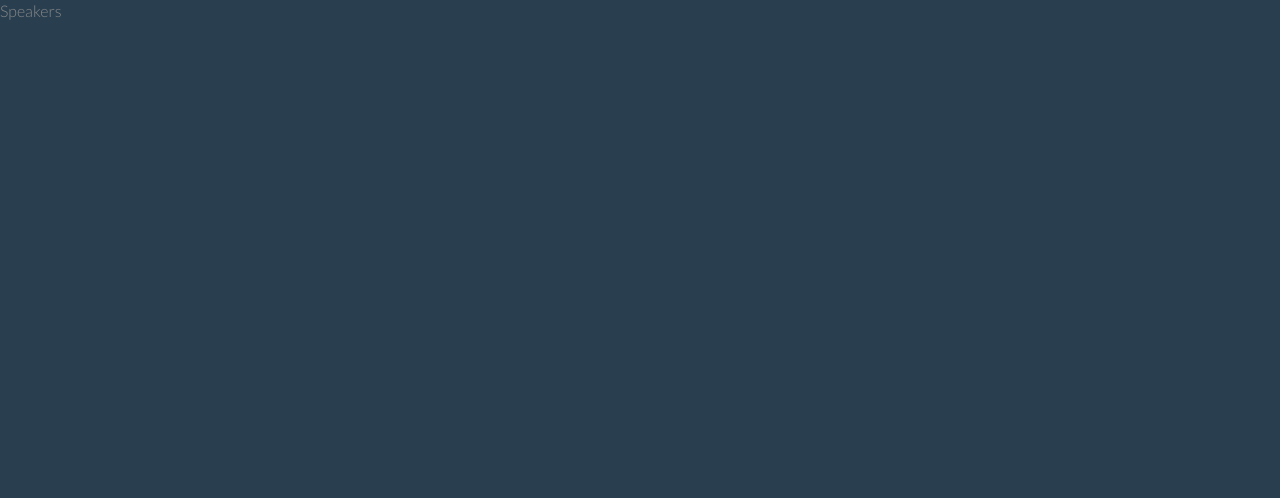
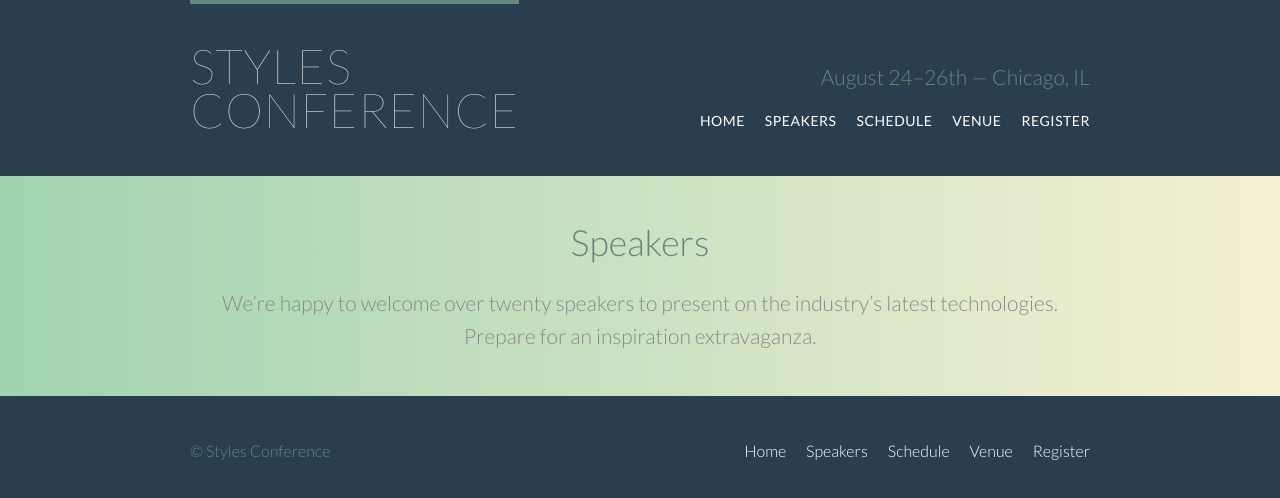
Before and after one commit to kacperkapusciak/styles-conf-react, a React (Create React App) app: page /styles-conf-react/speakers in a window 1280 px wide. Shown: the top 498 px of the page. Built offline with nearby package versions, Linux system fonts and the light colour scheme.

Commit message:
Wrapped Header, Hero and Footer with Container component inside this components

```diff
--- a/src/components/Home/Hero/Hero.js
+++ b/src/components/Home/Hero/Hero.js
@@ -1,18 +1,21 @@
 import React from "react";
-import {NavLink} from "react-router-dom";
+import { NavLink } from "react-router-dom";
 import styles from "components/Home/Hero/Hero.module.css";
+import Container from "components/UI/Container/Container";
 
 export default () => (
+  <Container>
     <section className={styles.hero}>
       <h2>Dedicated to the Craft of Building Websites</h2>
 
       <p>
-      Every year the brightest web designers and front-end developers descend on
-      Chicago to discuss the latest technologies. Join us this August!
+        Every year the brightest web designers and front-end developers descend
+        on Chicago to discuss the latest technologies. Join us this August!
       </p>
 
       <NavLink className={styles.btn} to="/register">
         Register Now
       </NavLink>
     </section>
+  </Container>
 );
--- a/src/components/Home/Home.js
+++ b/src/components/Home/Home.js
@@ -7,16 +7,10 @@ import Footer from "components/UI/Footer/Footer";
 
 const Home = props => (
   <>
-    <Container>
-      <Header />
-      <Hero />
-    </Container>
-
+    <Header />
+    <Hero />
     <Teasers />
-
-    <Container>
-      <Footer />
-    </Container>
+    <Footer />
   </>
 );
 
--- a/src/components/Schedule/Schedule.js
+++ b/src/components/Schedule/Schedule.js
@@ -7,20 +7,13 @@ import Timetable from "components/Schedule/Timetable/Timetable";
 
 const Schedule = props => (
   <>
-    <Container>
-      <Header />
-    </Container>
-
+    <Header />
     <Lead
       title="Schedule"
       text="The conference opens with amazing workshops and continues with two days of incredible talks and keynotes, all of which are facilitated by industry-leading experts."
     />
-
     <Timetable />
-
-    <Container>
-      <Footer />
-    </Container>
+    <Footer />
   </>
 );
 
--- a/src/components/Speakers/Speakers.js
+++ b/src/components/Speakers/Speakers.js
@@ -1,9 +1,17 @@
 import React from "react";
+import Header from "components/UI/Header/Header";
+import Footer from "components/UI/Footer/Footer";
+import Lead from "components/UI/Lead/Lead";
 
 const Speakers = props => (
-  <div>
-    <p>Speakers</p>
-  </div>
+  <>
+    <Header />
+    <Lead
+      title="Speakers"
+      text="We&#8217;re happy to welcome over twenty speakers to present on the industry&#8217;s latest technologies. Prepare for an inspiration extravaganza."
+    />
+    <Footer />
+  </>
 );
 
 export default Speakers;
--- a/src/components/UI/Footer/Footer.js
+++ b/src/components/UI/Footer/Footer.js
@@ -1,10 +1,12 @@
 import React from "react";
 import Nav from "components/UI/Nav/Nav";
 import styles from "components/UI/Footer/Footer.module.css";
-
+import Container from "components/UI/Container/Container";
 export default () => (
-  <footer className={styles.footer}>
-    <small>&copy; Styles Conference</small>
-    <Nav />
-  </footer>
+  <Container>
+    <footer className={styles.footer}>
+      <small>&copy; Styles Conference</small>
+      <Nav />
+    </footer>
+  </Container>
 );
--- a/src/components/UI/Header/Header.js
+++ b/src/components/UI/Header/Header.js
@@ -2,11 +2,16 @@ import React from "react";
 import Logo from "components/UI/Logo/Logo";
 import Nav from "components/UI/Nav/Nav";
 import styles from "components/UI/Header/Header.module.css";
+import Container from "components/UI/Container/Container";
 
 export default () => (
-  <header className={styles.header}>
-    <Logo />
-    <h3 className={styles.tagline}>August 24&ndash;26th &mdash; Chicago, IL</h3>
-    <Nav primary/>
-  </header>
+  <Container>
+    <header className={styles.header}>
+      <Logo />
+      <h3 className={styles.tagline}>
+        August 24&ndash;26th &mdash; Chicago, IL
+      </h3>
+      <Nav primary />
+    </header>
+  </Container>
 );
--- a/src/components/Venue/Venue.js
+++ b/src/components/Venue/Venue.js
@@ -1,5 +1,4 @@
 import React from "react";
-import Container from "components/UI/Container/Container";
 import Header from "components/UI/Header/Header";
 import Footer from "components/UI/Footer/Footer";
 import Lead from "components/UI/Lead/Lead";
@@ -7,20 +6,13 @@ import Locations from "components/Venue/Locations/Locations";
 
 const Venue = props => (
   <>
-    <Container>
-      <Header />
-    </Container>
-
+    <Header />
     <Lead
       title="Venue"
       text="The conference is held at The Chicago Theatre, a beautiful historical landmark. The conference hotel, Hotel Chicago, is a short walk away down State Street."
     />
-
     <Locations />
-
-    <Container>
-      <Footer />
-    </Container>
+    <Footer />
   </>
 );
 
```
Lines whose indentation alone changed are shown as unchanged.
